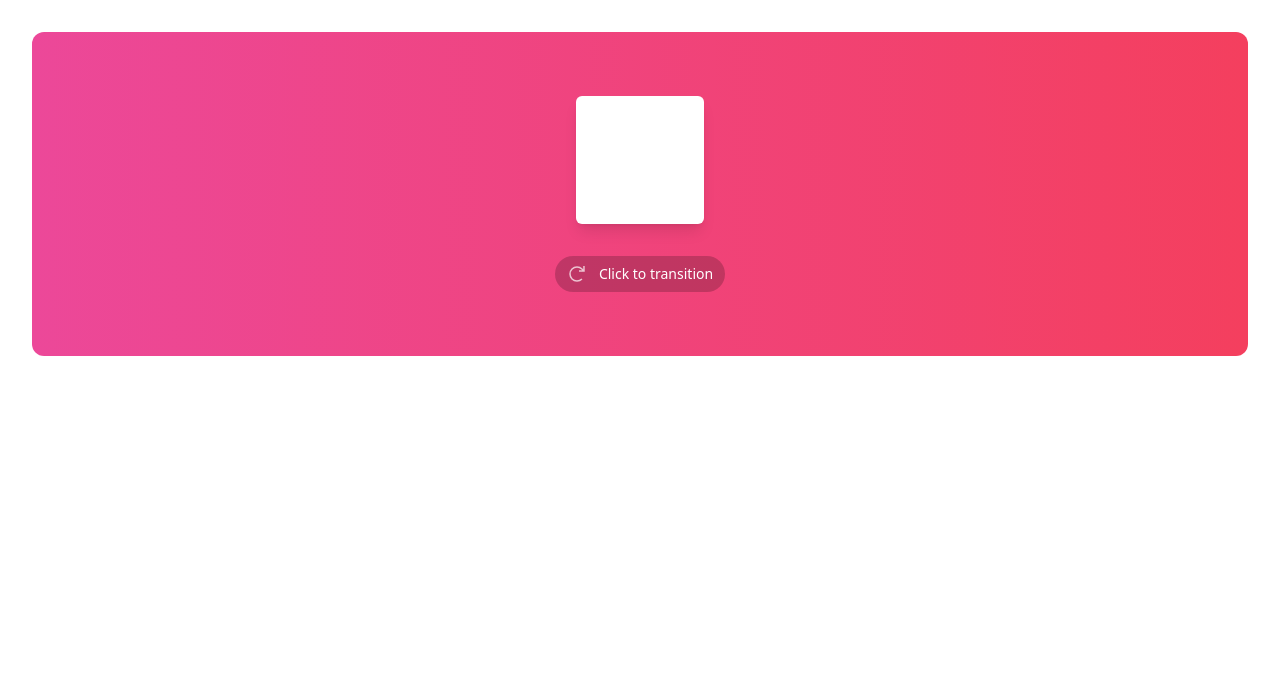
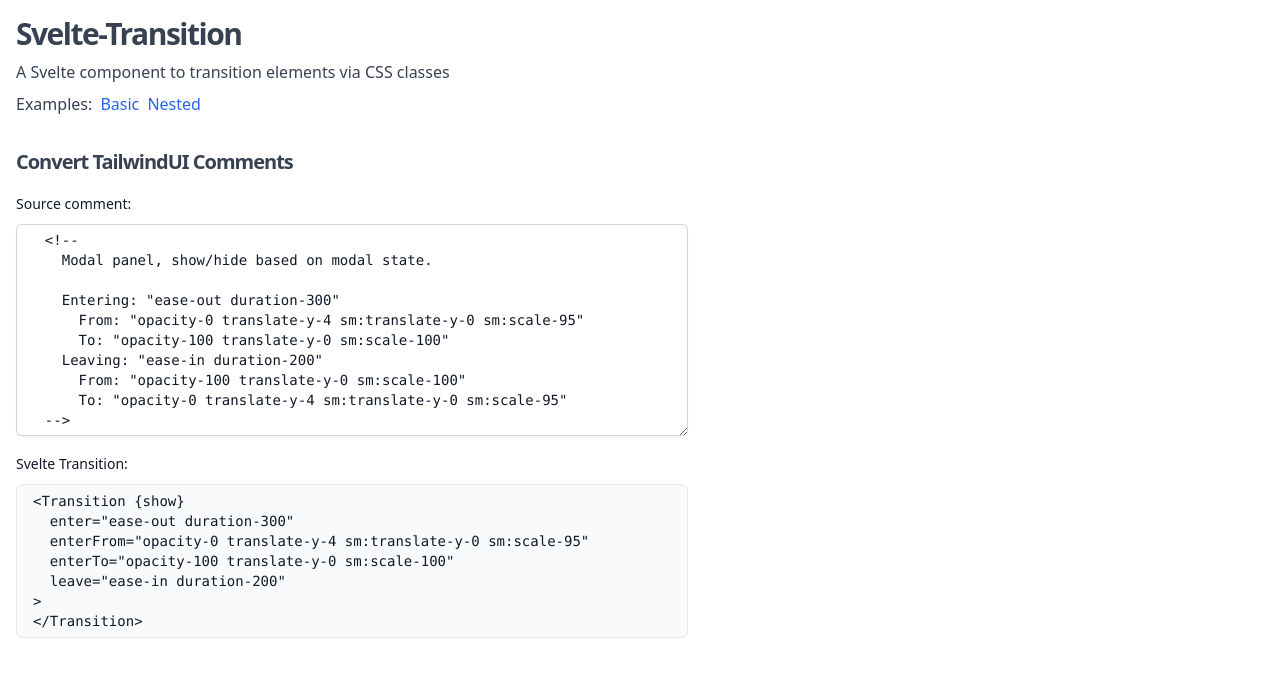
Before and after one commit to CaptainCodeman/svelte-transition, a SvelteKit app: page / in a window 1280 px wide. Shown: the top 676 px of the page. Built offline with nearby package versions, Linux system fonts and the light colour scheme.

Commit message:
add converter
link kept changing, so added my own

```diff
--- a/package.json
+++ b/package.json
@@ -43,10 +43,11 @@
 		"check:watch": "svelte-check --tsconfig ./tsconfig.json --watch"
 	},
 	"devDependencies": {
-		"@sveltejs/adapter-auto": "^3.2.0",
+		"@sveltejs/adapter-static": "^3.0.2",
 		"@sveltejs/kit": "^2.5.7",
 		"@sveltejs/package": "^2.3.1",
 		"@sveltejs/vite-plugin-svelte": "^3.1.0",
+		"@tailwindcss/forms": "^0.5.7",
 		"autoprefixer": "^10.4.19",
 		"postcss": "^8.4.38",
 		"publint": "^0.2.7",
--- /dev/null
+++ b/src/routes/+layout.ts
@@ -0,0 +1 @@
+export const prerender = true
--- a/src/routes/+page.svelte
+++ b/src/routes/+page.svelte
@@ -1,42 +1,55 @@
 <script lang="ts">
-	import Transition from '$lib/Transition.svelte'
+  let source = /* html */`  <!--
+    Modal panel, show/hide based on modal state.
 
-	let show = true
+    Entering: "ease-out duration-300"
+      From: "opacity-0 translate-y-4 sm:translate-y-0 sm:scale-95"
+      To: "opacity-100 translate-y-0 sm:scale-100"
+    Leaving: "ease-in duration-200"
+      From: "opacity-100 translate-y-0 sm:scale-100"
+      To: "opacity-0 translate-y-4 sm:translate-y-0 sm:scale-95"
+  -->`;
+  const regex = /\<!--\s+(?<description>.*)\s+Entering:\s?(?<enter>.*)\s+From:\s?(?<enterFrom>.*)\s+To:\s?(?<enterTo>.*)\s+Leaving:\s?(?<leave>.*)\s+From:\s?(?<leaveFrom>.*)\s+To:\s?(?<leaveTo>.*)\s+--\>/mi;
 
-	function resetIsShowing() {
-		show = false
-		setTimeout(() => (show = true), 500)
+	function removeEmptyLines(value: string) {
+		return value.split('\n').filter(line => line !== '  ').join('\n')
 	}
+
+  $: groups = source.match(regex)?.groups
+	$: result = groups ? removeEmptyLines(`<Transition {show}
+  enter=${groups.enter}
+  enterFrom=${groups.enterFrom}
+  enterTo=${groups.enterTo}
+  ${groups.leave !== groups.enter ? `leave=${groups.leave}` : ''}
+  ${groups.leaveFrom !== groups.enterTo ? `leaveFrom=${groups.leaveFrom}` : ''}
+  ${groups.leaveTo !== groups.enterFrom ? `leaveTo=${groups.leaveTo}` : ''}
+>
+</Transition>`) : ''
 </script>
 
-<div class="p-16 relative flex flex-col items-center justify-center m-8 rounded-xl overflow-hidden bg-gradient-to-r from-pink-500 to-rose-500">
-	<div class="w-32 h-32">
-		<Transition
-			{show}
-			appear
-			enter="duration-[400ms]"
-			enterFrom="opacity-0 rotate-[-120deg] scale-50"
-			enterTo="opacity-100 rotate-0 scale-100"
-			leave="duration-200 transition ease-in-out"
-			leaveFrom="opacity-100 rotate-0 scale-100"
-			leaveTo="opacity-0 scale-95"
-		>
-			<div class="w-full h-full bg-white rounded-md shadow-lg"></div>
-		</Transition>
+<main class="m-4">
+	<h1 class="font-bold text-3xl text-gray-700 tracking-tighter">Svelte-Transition</h1>
+	<p class="mt-2 text-gray-700">A Svelte component to transition elements via CSS classes</p>
+	<p class="mt-2 text-gray-700">
+		Examples:
+		<a class="ml-1 text-blue-600 hover:underline" href="examples/basic">Basic</a>
+		<a class="ml-1 text-blue-600 hover:underline" href="examples/nested">Nested</a>
+	</p>
+	<h2 class="mt-8 font-bold text-xl text-gray-700 tracking-tighter">Convert TailwindUI Comments</h2>
+
+	<div class="mt-4 max-w-2xl">
+		<label for="source" class="block text-sm font-medium leading-6 text-gray-900">Source comment:</label>
+		<div class="mt-2">
+			<textarea rows="10" name="source" id="source" class="block w-full rounded-md border-0 py-1.5 text-gray-900 shadow-sm ring-1 ring-inset ring-gray-300 placeholder:text-gray-400 focus:ring-2 focus:ring-inset focus:ring-indigo-600 font-mono text-sm leading-5" bind:value={source}></textarea>
+		</div>
 	</div>
-	<button
-		on:click={resetIsShowing}
-		disabled={!show}
-		class="flex items-center px-3 py-2 mt-8 text-sm font-medium text-white transition transform bg-black rounded-full active:bg-opacity-40 hover:scale-105 hover:bg-opacity-30 focus:outline-none bg-opacity-20"
-	>
-		<svg viewBox="0 0 20 20" fill="none" class="w-5 h-5 opacity-70">
-			<path
-				d="M14.9497 14.9498C12.2161 17.6835 7.78392 17.6835 5.05025 14.9498C2.31658 12.2162 2.31658 7.784 5.05025 5.05033C7.78392 2.31666 12.2161 2.31666 14.9497 5.05033C15.5333 5.63385 15.9922 6.29475 16.3266 7M16.9497 2L17 7H16.3266M12 7L16.3266 7"
-				stroke="currentColor"
-				stroke-width="1.5"
-			/>
-		</svg>
 
-		<span class="ml-3">Click to transition</span>
-	</button>
-</div>
+	{#if groups}
+	<div class="mt-4 max-w-2xl">
+		<label for="source" class="block text-sm font-medium leading-6 text-gray-900">Svelte Transition:</label>
+		<div class="mt-2">
+			<pre class="rounded-md border px-4 py-1.5 text-gray-900 font-mono text-sm leading-5 bg-gray-50">{result}</pre>
+		</div>
+	</div>
+	{/if}
+</main>
--- /dev/null
+++ b/src/routes/examples/basic/+page.svelte
@@ -0,0 +1,42 @@
+<script lang="ts">
+	import Transition from '$lib/Transition.svelte'
+
+	let show = true
+
+	function resetIsShowing() {
+		show = false
+		setTimeout(() => (show = true), 500)
+	}
+</script>
+
+<div class="p-16 relative flex flex-col items-center justify-center m-8 rounded-xl overflow-hidden bg-gradient-to-r from-pink-500 to-rose-500">
+	<div class="w-32 h-32">
+		<Transition
+			{show}
+			appear
+			enter="duration-[400ms]"
+			enterFrom="opacity-0 rotate-[-120deg] scale-50"
+			enterTo="opacity-100 rotate-0 scale-100"
+			leave="duration-200 transition ease-in-out"
+			leaveFrom="opacity-100 rotate-0 scale-100"
+			leaveTo="opacity-0 scale-95"
+		>
+			<div class="w-full h-full bg-white rounded-md shadow-lg"></div>
+		</Transition>
+	</div>
+	<button
+		on:click={resetIsShowing}
+		disabled={!show}
+		class="flex items-center px-3 py-2 mt-8 text-sm font-medium text-white transition transform bg-black rounded-full active:bg-opacity-40 hover:scale-105 hover:bg-opacity-30 focus:outline-none bg-opacity-20"
+	>
+		<svg viewBox="0 0 20 20" fill="none" class="w-5 h-5 opacity-70">
+			<path
+				d="M14.9497 14.9498C12.2161 17.6835 7.78392 17.6835 5.05025 14.9498C2.31658 12.2162 2.31658 7.784 5.05025 5.05033C7.78392 2.31666 12.2161 2.31666 14.9497 5.05033C15.5333 5.63385 15.9922 6.29475 16.3266 7M16.9497 2L17 7H16.3266M12 7L16.3266 7"
+				stroke="currentColor"
+				stroke-width="1.5"
+			/>
+		</svg>
+
+		<span class="ml-3">Click to transition</span>
+	</button>
+</div>
--- a/svelte.config.js
+++ b/svelte.config.js
@@ -1,4 +1,4 @@
-import adapter from "@sveltejs/adapter-auto"
+import adapter from '@sveltejs/adapter-static'
 import { vitePreprocess } from '@sveltejs/vite-plugin-svelte'
 
 /** @type {import('@sveltejs/kit').Config} */
@@ -12,4 +12,4 @@
 	},
 }
 
-export default config;
+export default config
--- a/tailwind.config.cjs
+++ b/tailwind.config.cjs
@@ -1,11 +1,11 @@
 const config = {
-  content: ["./src/**/*.{html,js,svelte,ts}"],
+	content: ['./src/**/*.{html,js,svelte,ts}'],
 
-  theme: {
-    extend: {},
-  },
+	theme: {
+		extend: {},
+	},
 
-  plugins: [],
-};
+	plugins: [require('@tailwindcss/forms')],
+}
 
 module.exports = config;
```
Also changed, not shown: src/routes/examples/nested/+page.svelte (renamed from src/routes/nested/+page.svelte), 2 other files (tests, documents, lock files or other folders).
